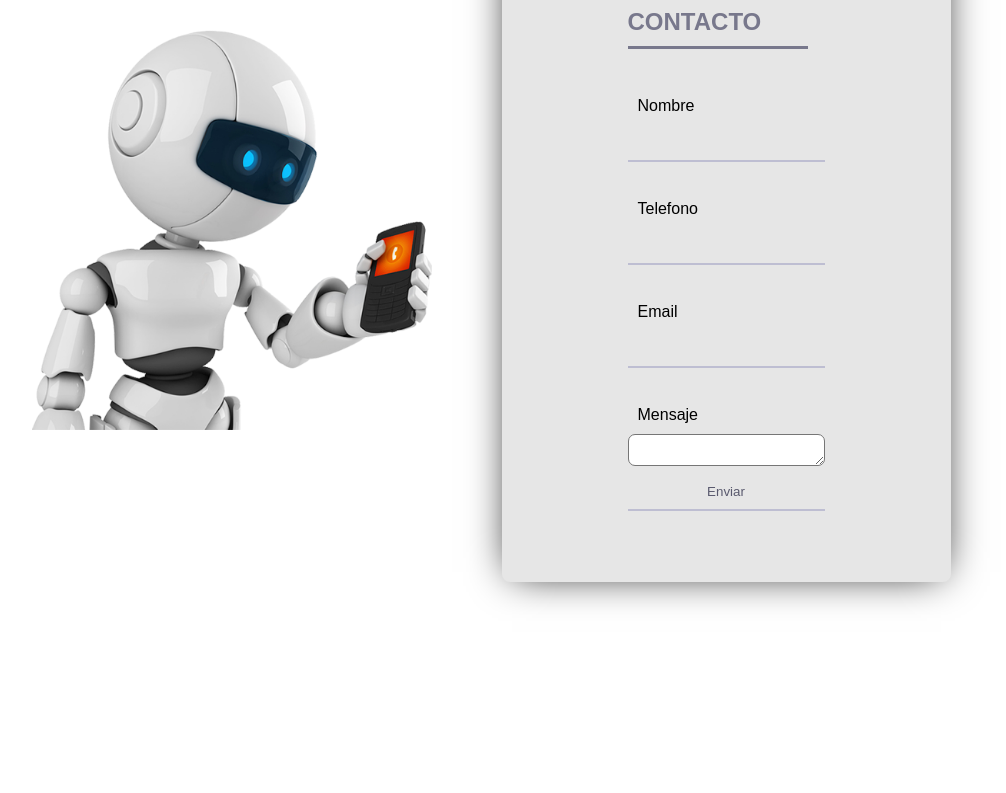
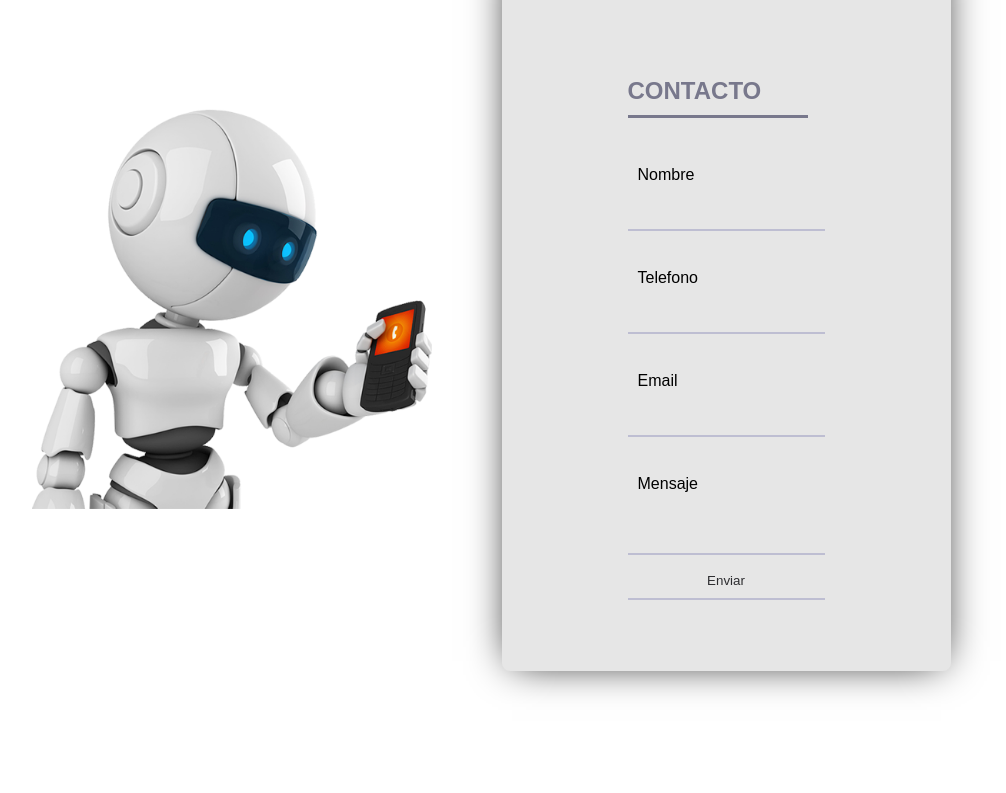
Before and after one commit to jonathanvolker/AtomationsWebPage-FrontendApp, a React (Create React App) app: page / in a window 1280 px wide. Shown: the part 2953-3746 px from the top of the page, without its empty margins (184-1190 px from the left). Built offline with nearby package versions, Linux system fonts and the light colour scheme.

Commit message:
retoques de responsive

```diff
--- a/src/components/brand/brand.css
+++ b/src/components/brand/brand.css
@@ -69,14 +69,15 @@
 @media screen and (max-width: 550px) {
     .rpaAutomations__brand {
         flex-direction: column;
+        height:300px;
     }
 
     .rpaAutomations__brand div {
         margin: 0.5rem;
     }
     .rpaAutomations__brand img {
-        max-width: 85%;
-        min-width: 85%;
+        max-width: 95%;
+        min-width: 95%;
     }
 
     .rpaAutomations__brand img {
--- a/src/containers/footer/footer.css
+++ b/src/containers/footer/footer.css
@@ -83,8 +83,20 @@
 }
 
 .rpaAutomations__footer-form textarea{
-  border-radius: 7px;
+  width:100%;
+  padding:10px;
+  box-sizing:border-box;
+  background:none;
+  outline:none;
+  resize:none;
+  border:0;
+  font-family:'Montserrat',sans-serif;
+  transition:all .3s;
+  border-bottom:2px solid #bebed2
 
+}
+.rpaAutomations__footer-form textarea:focus{
+  border-bottom:2px solid #78788c
 }
 
 .rpaAutomations__footer-form-button{
@@ -92,14 +104,16 @@
   padding:8px 12px;
   margin:8px 0 0;
   font-family:'Montserrat',sans-serif;
-  border:2px solid #78788c;
-  background:0;color:#5a5a6e;
+  border:2px solid #3f3f41;
+  background:#1919af;
+  color:#2d2d30;
   cursor:pointer;
+  border:solid 1px;
   transition:all .3s;
 }
 
-.rpaAutomations__footer-form-button:hover {
-  background:(--color --gradient-text);
+.rpaAutomations__footer-form-button::hover {
+  background:rgb(194, 132, 132);
   color:black;
   transition-duration: .1s;
 }
@@ -241,7 +255,7 @@
   }
   .rpaAutomations__footer-img-form{
     display: flex;
-
+    height:750px;
     justify-content: center;
     align-items: center;
   }
--- a/src/containers/possibility/possibility.css
+++ b/src/containers/possibility/possibility.css
@@ -22,9 +22,10 @@
     flex: 1;
     display: flex;
     flex-direction: column;
-    justify-content: flex-end;
+    justify-content: center;
     align-items: flex-start;
     padding: 1rem;
+    height:380px;
 }
 
 .rpaAutomations__possibility-content__preheading {
--- a/src/containers/whatrpaAutomations/whatrpaAutomations.css
+++ b/src/containers/whatrpaAutomations/whatrpaAutomations.css
@@ -70,6 +70,9 @@
 }
 
 @media screen and (max-width: 850px) {
+    .rpaAutomations__whatrpaAutomations-container {
+        height:100px;
+    }
     .rpaAutomations__whatrpaAutomations-heading {
         flex-direction: column;
         align-items: flex-start;
@@ -104,15 +107,15 @@
     }
 }
 
-@media screen and (max-width: 350px) {
+@media screen and (max-width: 370px) {
     /* Customizing feature component as per needs */
     .rpaAutomations__whatrpaAutomations-container .rpaAutomations__features-container__feature {
-        margin: 1rem 0;
+        margin: 0.2rem 0;
         min-width: 100%;
         box-shadow: rgba(0, 0, 0, 0.17) 0px -23px 25px 0px inset, rgba(0, 0, 0, 0.15) 0px -36px 30px 0px inset, rgba(0, 0, 0, 0.1) 0px -79px 40px 0px inset, rgba(0, 0, 0, 0.06) 0px 2px 1px, rgba(0, 0, 0, 0.09) 0px 4px 2px, rgba(0, 0, 0, 0.09) 0px 8px 4px, rgba(0, 0, 0, 0.09) 0px 16px 8px, rgba(0, 0, 0, 0.09) 0px 32px 16px;
     }
     .rpaAutomations__whatrpaAutomations-heading h1 {
-        font-size: 22px;
-        line-height: 30px;
+        font-size: 18px;
+        line-height: 25px;
     }
 }
```
